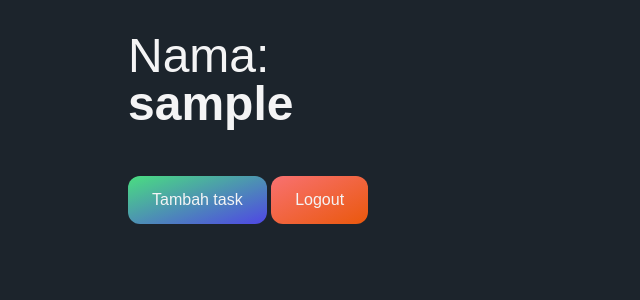
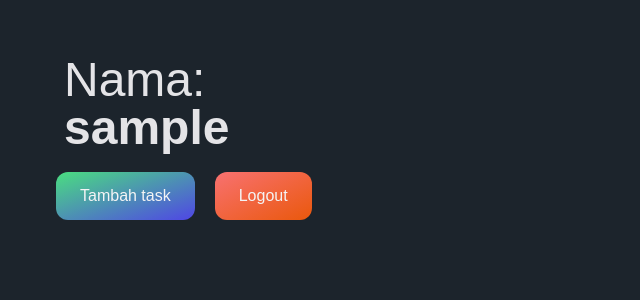
Before and after one commit to akmaalh/tugas-two-pbp, a Django app: page /todolist/ in a window 1280 px wide. Shown: the top 300 px of the page, without its empty margins (0-640 px from the left). Run offline with Django 4.2, Linux system fonts and the light colour scheme; the visitor is signed in with stand-in values (Sample User, id 1); data that the repository does not hold is empty; some libraries are stand-ins or nearby versions; some web fonts are replaced.

Commit message:
completing code

```diff
--- a/templates/base.html
+++ b/templates/base.html
@@ -6,15 +6,32 @@
   <meta charset="UTF-8">
   <meta name="viewport" content="width=device-width, initial-scale=1.0">
   <script src="https://cdn.tailwindcss.com"></script>
+  <link
+      href="https://cdn.jsdelivr.net/npm/bootstrap@5.2.2/dist/css/bootstrap.min.css"
+      rel="stylesheet"
+      integrity="sha384-Zenh87qX5JnK2Jl0vWa8Ck2rdkQ2Bzep5IDxbcnCeuOxjzrPF/et3URy9Bv1WTRi"
+      crossorigin="anonymous"
+    />
   <link rel="stylesheet" href="{% static 'css/style.css' %}">
   <link href="http://fonts.cdnfonts.com/css/satoshi" rel="stylesheet">
+  <script>
+      tailwind.config = {
+        important: true,
+      }
+  </script>
   {% block meta %}
   {% endblock meta %}
 </head>
 
 <body class="bg-[#1C242C] text-zinc-100">
+  <script src="https://ajax.googleapis.com/ajax/libs/jquery/3.6.1/jquery.min.js"></script>
   {% block content %}
   {% endblock content %}
+  <script
+      src="https://cdn.jsdelivr.net/npm/bootstrap@5.2.2/dist/js/bootstrap.bundle.min.js"
+      integrity="sha384-OERcA2EqjJCMA+/3y+gxIOqMEjwtxJY7qPCqsdltbNJuaOe923+mo//f6V8Qbsw3"
+      crossorigin="anonymous"
+    ></script>
 </body>
 
 </html>
--- a/todolist/templates/todolist.html
+++ b/todolist/templates/todolist.html
@@ -1,6 +1,4 @@
-{% extends 'base.html' %}
-
-{% block meta %}
+{% extends 'base.html' %} {% block meta %}
 <title>Todolist</title>
 <style>
 table, th, td {
@@ -16,76 +14,208 @@ th, td {
     gap: 20px;
 }
 </style>
-{% endblock meta %}
+{% endblock meta %} {% block content %}
 
-{% block content %}
-{% comment %} <h5>Nama: </h5>
-<b>{{user}}</b>
-
-<table>
-    <tr>
-    <th>Tanggal</th>
-    <th>Judul</th>
-    <th>Deskripsi</th>
-    <th>Status</th>
-    <th>Ubah Status</th>
-    </tr>
-    {% for task in data_tasks %}
-        <tr>
-            <th>{{task.date}}</th>
-            <th>{{task.title}}</th>
-            <th>{{task.description}}</th>
-            {% if task.is_finished %}
-                <th style="color: green;">Selesai</th>
-            {% else %}
-                <th style="color: red;">Belum Selesai</th>
-            {% endif %}
-            <td>
-                <button><a href="{% url 'todolist:update_task' task.id %}">Ubah</a></button>
-                <button><a href="{% url 'todolist:delete_task' task.id %}">Hapus</a></button>
-            </td>
-        </tr>
-    {% endfor %}
-</table>
-<button><a href="{% url 'todolist:add_task' %}">Tambah Task</a></button>
-<br>
-<button><a href="{% url 'todolist:logout_user' %}">Logout</a></button> {% endcomment %}
-<h5 class="text-5xl px-32 mt-8">Nama: </h5>
-    <b class="text-5xl px-32">{{user}}</b>
-
-<div class="container mt-8 gap-y-1 px-32">
-	{% for task in data_tasks %}
-	<div class="task-container mt-5">
+<head>
+  <script src="https://ajax.googleapis.com/ajax/libs/jquery/3.6.0/jquery.min.js"></script>
+  <script>
+    $(document).ready(function () {
+      const card = (data) => `
+	<div id='${
+            data.pk
+          }-card'
+		  class="task-container mt-5">
 		<div style="display: flex; flex-direction: column; gap: 8px; flex-grow: 1">
 			<div class="task-title">
-                <button><a class="inline-flex space-x-2 items-center justify-end px-6 py-3 bg-gradient-to-br from-red-400 to-orange-600 rounded-xl" href="{% url 'todolist:delete_task' task.id %}">Hapus</a></button>
-            <button><a class="inline-flex space-x-2 items-center justify-end px-6 py-3 bg-gradient-to-br from-green-400 to-indigo-600 rounded-xl" href="{% url 'todolist:update_task' task.id %}">Ubah</a></button>
-				<div class="text-2xl font-bold mt-4" >{{ task.title }}</div>
-				{% comment %} <a
-					class="inline-flex space-x-2 items-center justify-center px-6 py-3 bg-gradient-to-br from-green-400 to-indigo-600 rounded-xl"
-					style="font-weight: bold"
-					href="{% url 'todolist:delete_task' task.id %}"
-					>Delete</a
-				> {% endcomment %}
-				{% if task.is_finished %}
-                <p class="flex justify-end text-green-400 text-bold text-xl"> Finished </p>
-				{% endif %}
+            <div class="flex gap-4">
+            <div
+              id=${data.pk}
+              class="cursor-pointer remove-todo ${data.pk}"
+            >
+              <button><a class="inline-flex space-x-2 items-center justify-end px-6 py-3 bg-gradient-to-br from-red-400 to-orange-600 rounded-xl">Hapus</a></button>
+            </div>
+            <div
+              onclick="location.href='/todolist/update_task/${data.pk}/'"
+              class="cursor-pointer"
+            >
+			<button><a class="inline-flex space-x-2 items-center justify-end px-6 py-3 bg-gradient-to-br from-green-400 to-indigo-600 rounded-xl">Ubah</a></button>
+			</div>
+			</div>
+			<div class="text-2xl font-bold mt-4" >${data.fields.title}</div>
 			</a>
             <div class="task-checkbox-container">
 		</div>
 			</div>
 			<div class="task-description">
 				<hr />
-				<pre>{{ task.description }}</pre>
+				<p>${data.fields.description}</p>
 			</div>
+			${
+                data.fields.is_finished
+                  ? `
+                  <b class="text-lg text-green-500"> Finished </b>`
+                  : ``
+              }
 		</div>
-	</div>
-	{% endfor %}
-    <a class="mt-4 inline-flex space-x-2 items-center justify-center px-6 py-3 bg-gradient-to-br from-green-400 to-indigo-600 rounded-xl" href="{% url 'todolist:add_task' %}">
-		<div style="display: flex; align-items: center; gap: 12px">
-			<div>Tambah task</div>
-		</div>
-	</a>
-    <a class="inline-flex space-x-2 items-center justify-center px-6 py-3 bg-gradient-to-br from-red-400 to-orange-600 rounded-xl" href="{% url 'todolist:logout_user' %}">Logout</a></button>
+        `
+      const addCard = (data) => {
+        return $('#todo').append(card(data))
+      }
+
+      const removeCard = (task) => {
+        $(`#${task.pk}`).click(function () {
+          $.ajax({
+            url: `/todolist/delete_task/${task.pk}`,
+            type: 'DELETE',
+            success: function (response) {
+              $(`#${task.pk}-card`).remove()
+            },
+          })
+        })
+      }
+
+      $.get('/todolist/json', function (todo) {
+        todo.map((task) => {
+          addCard(task)
+          removeCard(task)
+        })
+      })
+
+      $('#add-todo').click(function () {
+        if ($('#title').val() && $('#description').val()) {
+          $.post(
+            '/todolist/add/',
+            {
+              title: $('#title').val(),
+              description: $('#description').val(),
+            },
+            function (res, status) {
+              if (status == 'success') {
+                addCard(res)
+                $('#title').val('')
+                $('#description').val('')
+                removeCard(res)
+              }
+            },
+          )
+        }
+      })
+    })
+  </script>
+</head>
+
+{% if user.is_authenticated %}
+<div class="mx-8 md:mx-14 lg:mx-14 mt-14">
+
+  <div class="text-zinc-200 mt-2 ml-2 text-5xl">
+    Nama: <br> <b>{{user.get_username}}</b>
+  </div>
+
+  <div class="flex justify-between mt-5">
+    <div class="flex gap-2 lg:gap-5">
+      <button
+        class="inline-flex space-x-2 items-center justify-center px-6 py-3 bg-gradient-to-br from-green-400 to-indigo-600 rounded-xl"
+        data-bs-toggle="modal"
+        data-bs-target="#exampleModal"
+      >
+        Tambah task
+      </button>
+      <button
+        class="inline-flex space-x-2 items-center justify-center px-6 py-3 bg-gradient-to-br from-red-400 to-orange-600 rounded-xl"
+      >
+        <a href="{% url 'todolist:logout_user' %}  ">Logout</a>
+      </button>
+    </div>
+  </div>
+
+  <div
+    class="modal fade"
+    id="exampleModal"
+    tabindex="-1"
+    aria-labelledby="exampleModalLabel"
+    aria-hidden="true"
+  >
+    <div class="modal-dialog modal-dialog-centered relative w-auto pointer-events-none">
+      <div class="modal-content bg-[#373951]">
+        <div class="modal-header">
+          <h1 class="modal-title fs-5 text-zinc-200" id="exampleModalLabel">
+            Tambah Task
+          </h1>
+          <button
+            type="button"
+            class="btn-close"
+            data-bs-dismiss="modal"
+            aria-label="Close"
+          ></button>
+        </div>
+        <div class="modal-body">
+          <div class="flex justify-center">
+            <div class="lg:w-64 mt-3">
+              <form method="POST" action="">
+                {% csrf_token %}
+                <label class="block">
+                  <span
+                    class="after:content-['*'] after:ml-0.5 after:text-red-500 block text-sm font-medium text-zinc-200"
+                  >
+                    Title
+                  </span>
+                  <input
+                    type="text"
+                    name="title"
+                    id="title"
+                    class="bg-gray-200 appearance-none border-2 border-gray-200 rounded w-full py-2 px-4 text-gray-700 leading-tight focus:outline-none focus:bg-white focus:border-green-500"
+                    placeholder="Title"
+                    required
+                  />
+                </label>
+
+                <label class="block mt-2">
+                  <span
+                    class="after:content-['*'] after:ml-0.5 after:text-red-500 block text-sm font-medium text-zinc-200"
+                  >
+                    Description
+                  </span>
+                  <input
+                    type="text"
+                    name="description"
+                    id="description"
+					class="bg-gray-200 appearance-none border-2 border-gray-200 rounded w-full py-2 px-4 text-gray-700 leading-tight focus:outline-none focus:bg-white focus:border-green-500"
+                    placeholder="Description"
+                    required
+                  />
+                </label>
+              </form>
+            </div>
+          </div>
+        </div>
+        <div class="modal-footer">
+          <button
+            type="button"
+            class="inline-flex space-x-2 items-center justify-center px-6 py-3 bg-gradient-to-br from-red-400 to-orange-600 rounded-xl"
+            data-bs-dismiss="modal"
+          >
+            Cancel
+          </button>
+
+          <button
+            id="add-todo"
+            type="button"
+            class="inline-flex space-x-2 items-center justify-end px-6 py-3 bg-gradient-to-br from-green-400 to-indigo-600 rounded-xl"
+            data-bs-dismiss="modal"
+          >
+            Tambah Task
+          </button>
+        </div>
+      </div>
+    </div>
+  </div>
+
+  <div
+    class="mb-16 grid lg:grid-cols-2 md:grid-cols-1 gap-5 mt-8 sm:mt-5"
+    id="todo"
+  ></div>
+
+  {% else %}
+  <div></div>
 </div>
-{% endblock content %}
+{% endif %} {% endblock content %}
--- a/todolist/urls.py
+++ b/todolist/urls.py
@@ -1,12 +1,14 @@
 from django.urls import path
-from todolist.views import show_todolist, add_task, delete_task, update_task, login_user, logout_user, register_user
+from todolist.views import show_todolist, add_task, delete_task, update_task, login_user, logout_user, register_user, show_json, add_task_ajax
 
 app_name = 'todolist'
 
 urlpatterns = [
     path('', show_todolist, name='show_todolist'),
-    path('create-task/', add_task, name='add_task'),
-    path('delete_task/<int:task_id>/', delete_task, name='delete_task'),
+    path('json/', show_json, name='show_json'),
+    # path('create-task/', add_task, name='add_task'),
+    path('add/', add_task_ajax, name='add_task_ajax'),
+    path('delete_task/<id>', delete_task, name='delete_task'),
     path('update_task/<int:task_id>/', update_task, name='update_task'),
     path('login/', login_user, name='login_user'),
     path('logout/', logout_user, name='logout_user'),
--- a/todolist/views.py
+++ b/todolist/views.py
@@ -1,6 +1,6 @@
 from http.client import HTTPResponse
 from urllib import response
-from django.shortcuts import render
+from django.shortcuts import get_object_or_404, render
 from django.core import serializers
 from django.http import HttpResponse
 from django.shortcuts import redirect
@@ -14,6 +14,9 @@ from django.http import HttpResponseRedirect
 from django.urls import reverse
 from todolist.models import Task
 from todolist.forms import TaskForm
+from django.views.decorators.csrf import csrf_exempt
+from django.http import JsonResponse
+from django.http import HttpResponseBadRequest
 # Create your views here.
 @login_required(login_url='/todolist/login/')
 def show_todolist(request):
@@ -36,14 +39,31 @@ def add_task(request):
     context = {'form':form}
     return render(request, 'add_task.html', context)
 
-@login_required(login_url='/todolist/login/')
-def delete_task(request, task_id):
-    task = Task.objects.get(id=task_id)
-    if task:
+@csrf_exempt
+def add_task_ajax(request):
+    if request.method == 'POST':
+        title = request.POST.get('title')
+        description = request.POST.get('description')
+        todo = Task.objects.create(title=title, description=description,date=datetime.date.today(), is_finished=False, user=request.user)
+
+        result = {
+            'fields':{
+                'title':todo.title,
+                'description':todo.description,
+                'is_finished':todo.is_finished,
+                'date':todo.date,
+            },
+            'pk':todo.pk
+        }
+        return JsonResponse(result)
+
+@csrf_exempt
+def delete_task(request,id):
+    if request.method == "DELETE":
+        task = get_object_or_404(Task, id = id)
         task.delete()
-        return redirect('todolist:show_todolist')
-    messages.error(request, 'Tidak dapat menghapus task!')
-    return redirect('todolist:show_todolist')
+
+    return HttpResponse(status=202)
 
 @login_required(login_url='/todolist/login/')
 def update_task(request, task_id):
@@ -90,3 +110,9 @@ def register_user(request):
 
     context = {'form':form}
     return render(request, 'register.html', context)
+
+@login_required(login_url='/todolist/login/')
+def show_json(request):
+    data_tasks = Task.objects.filter(user=request.user)
+    data = serializers.serialize('json', data_tasks)
+    return HttpResponse(data, content_type='application/json')
```
Also changed, not shown: todolist/README-TWO.md (added).
